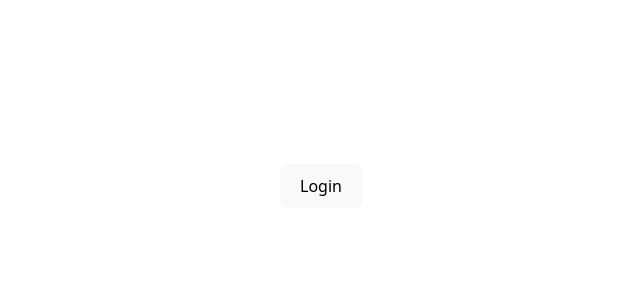
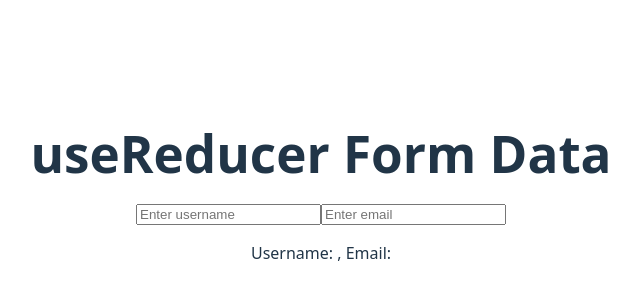
Before and after one commit to agangrade5/React-Practice, a React (Vite) app in the folder first-app/: page / in a window 1280 px wide. Shown: the part 214-514 px from the top of the page, without its empty margins (319-959 px from the left). Built offline with nearby package versions, Linux system fonts and the light colour scheme.

Commit message:
useReducer hook.

```diff
--- a/first-app/src/App.jsx
+++ b/first-app/src/App.jsx
@@ -26,6 +26,10 @@ import ThemeColor from './components/hooks/useContext/ThemeColor'
 import Navbar from './components/hooks/useContext/auth-example/Navbar'
 import { AuthProvider } from './components/hooks/useContext/auth-example/AuthContext'
 
+import CheckboxToggle from './components/hooks/useReducer/CheckboxToggle'
+import CountReducer from './components/hooks/useReducer/CountReducer'
+import FormReducer from './components/hooks/useReducer/FormReducer'
+
 import FirstRoute from './router/FirstRoute'
 
 import ExpenseTracker from './components/expense-tracker/ExpenseTracker'
@@ -34,7 +38,6 @@ import Tracker from './components/expense-tracker-practice/Tracker'
 import PropsDrilling from './components/props-drilling/PropsDrilling'
 import StateLifting from './components/state-lifting/StateLifting'
 import SharedStates from './components/shared-states/SharedStates'
-
 
 function App() {
     const fruits = ["Apple", "Orange", "Kiwi", "Banana", "Watermelon", "Papaya"];
@@ -64,9 +67,14 @@ function App() {
             {/* <PropsDrillingContext /> */}
             {/* <PropsDrillingContextMultipleValue /> */}
             {/* <ThemeColor /> */}
-            <AuthProvider>
+            {/* <AuthProvider>
                 <Navbar />
-            </AuthProvider>
+            </AuthProvider> */}
+
+            {/* useReducer hooks */}
+            {/* <CheckboxToggle /> */}
+            {/* <CountReducer /> */}
+            <FormReducer />
 
             {/* routers */}
             {/* <FirstRoute /> */}
--- /dev/null
+++ b/first-app/src/components/hooks/useReducer/CheckboxToggle.jsx
@@ -0,0 +1,37 @@
+import React, { useReducer } from 'react'
+
+const initialState = {
+    isChecked: false
+};
+
+const reducer = (state, action) => {
+    switch (action.type) {
+        case 'TOGGLE_CHECKBOX':
+            return { isChecked: !state.isChecked }
+        default:
+            return state;
+    }
+}
+
+const CheckboxToggle = () => {
+    const [state, dispatch] = useReducer(reducer, initialState);
+
+    return (
+        <div>
+            <h1>useReducer Checkbox Toggle</h1>
+
+            <label>
+                <input
+                    type="checkbox"
+                    checked={state.isChecked}
+                    onChange={() => dispatch({ type: 'TOGGLE_CHECKBOX' })}
+                />
+                Accept Terms & Conditions
+            </label>
+
+            <p>Status: {state.isChecked ? 'Checked ✅' : 'Unchecked ❌'}</p>
+        </div>
+    )
+}
+
+export default CheckboxToggle
--- /dev/null
+++ b/first-app/src/components/hooks/useReducer/CountReducer.jsx
@@ -0,0 +1,47 @@
+import React, { useReducer } from 'react'
+
+const initialState = {
+    count: 0
+};
+
+const reducer = (state, action) => {
+    switch (action.type) {
+        case 'INCREMENT':
+            return { count: state.count + 1 }
+        case 'DECREMENT':
+            return { count: state.count - 1 }
+        case 'RESET':
+            return { count: 0 }
+        default:
+            return state;
+    }
+}
+
+const CountReducer = () => {
+    const [state, dispatch] = useReducer(reducer, initialState);
+
+    return (
+        <div>
+            <h1>useReducer Counter</h1>
+            <p>Count: {state.count}</p>
+
+            <button onClick={() => dispatch({ type: 'INCREMENT' })}>
+                INCREMENT
+            </button>
+
+            {" | "}
+
+            <button onClick={() => dispatch({ type: 'DECREMENT' })}>
+                DECREMENT
+            </button>
+
+            {" | "}
+
+            <button onClick={() => dispatch({ type: 'RESET' })}>
+                RESET
+            </button>
+        </div>
+    )
+}
+
+export default CountReducer
--- /dev/null
+++ b/first-app/src/components/hooks/useReducer/FormReducer.jsx
@@ -0,0 +1,49 @@
+import React, { useReducer } from 'react'
+
+const initialFormData = {
+    username: "",
+    email: ""
+}
+
+const reducer = ((state, action) => {
+    return {
+        ...state,
+        [action.name]: action.value
+    }
+});
+
+const FormReducer = () => {
+    const [formData, dispatch] = useReducer(reducer, initialFormData);
+
+    const handleChange = ((e) => {
+        dispatch({
+            name: e.target.name,
+            value: e.target.value,
+        })
+    });
+
+    return (
+        <div>
+            <h1>useReducer Form Data</h1>
+            <form>
+                <input
+                    type='text'
+                    name='username'
+                    placeholder='Enter username'
+                    value={formData.username}
+                    onChange={handleChange}
+                />
+                <input
+                    type='email'
+                    name='email'
+                    placeholder='Enter email'
+                    value={formData.email}
+                    onChange={handleChange}
+                />
+                <p>Username: {formData.username}, Email: {formData.email}</p>
+            </form>
+        </div>
+    )
+}
+
+export default FormReducer
```
Also changed, not shown: first-app/src/components/hooks/useReducer/syntax.txt (added).
